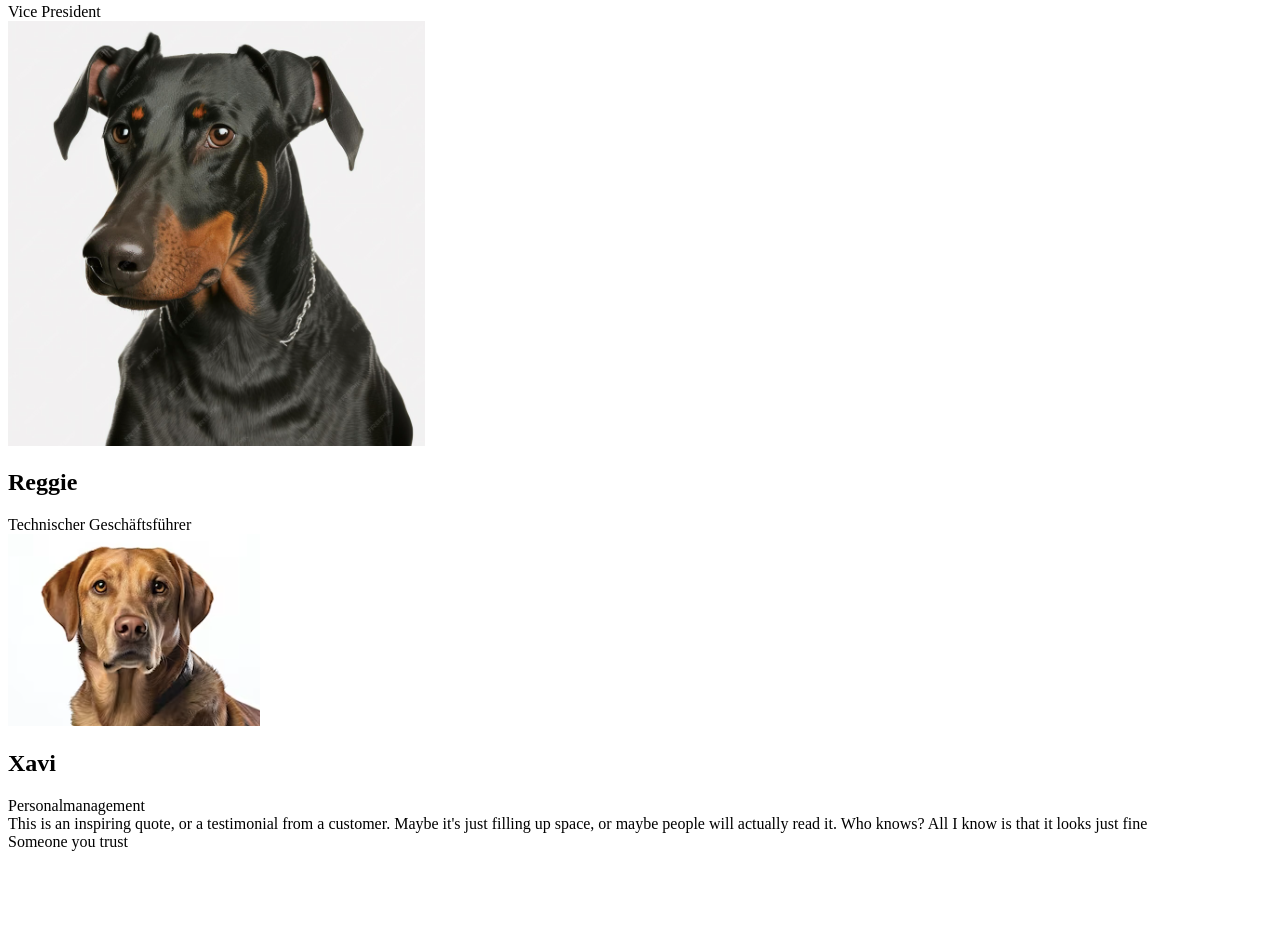
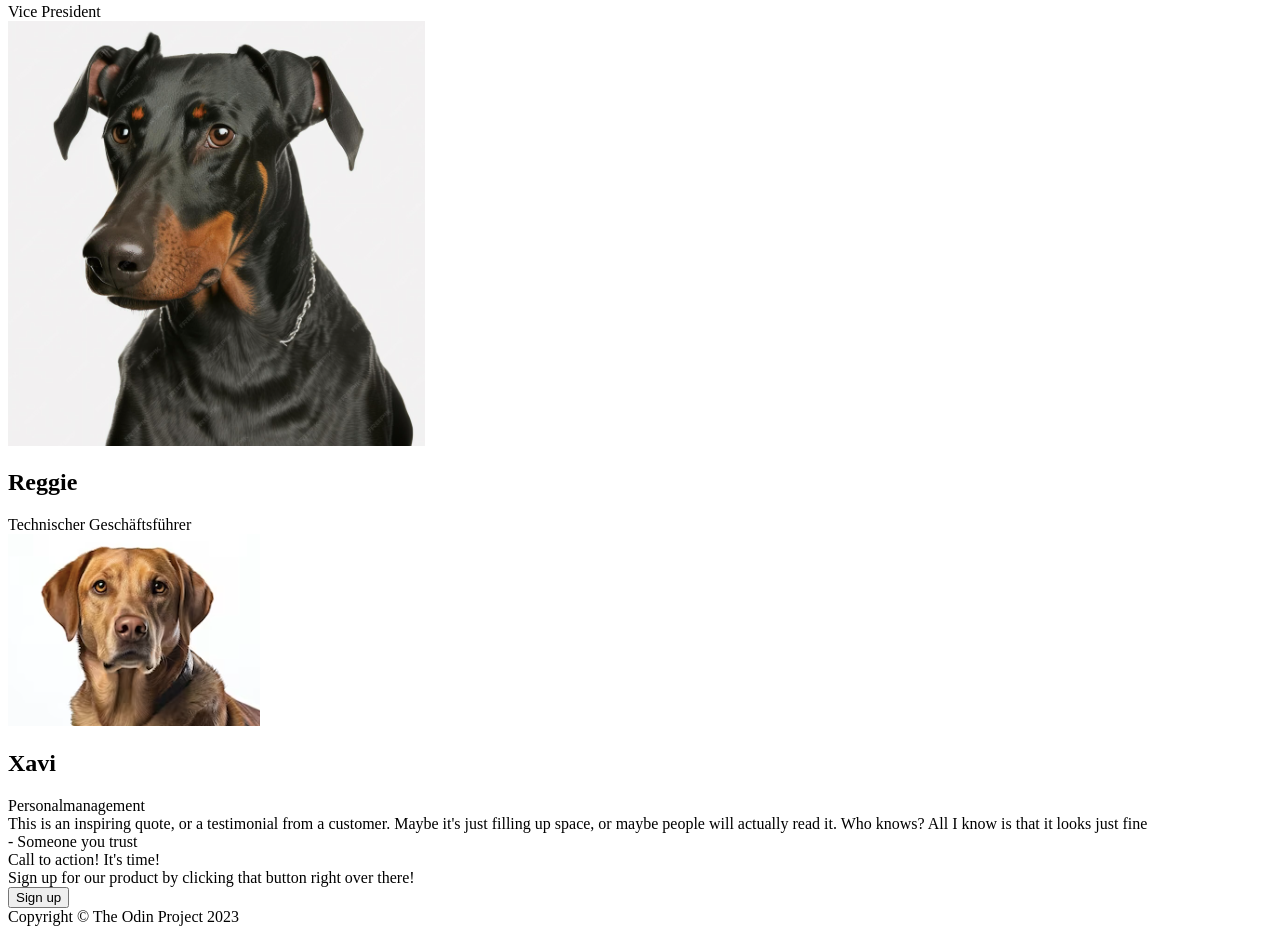
Before and after one commit to Harvis23/landing-page, a plain HTML site: page index.html in a window 1280 px wide. Shown: the part 1299-2233 px from the top of the page. Before the commit the page ends 2158 px from the top, so only its background shows below. Drawn offline with Linux system fonts and the light colour scheme.

Commit message:
Add section-3 container and footer

```diff
--- a/index.html
+++ b/index.html
@@ -6,6 +6,7 @@
     <title>Document</title>
 </head>
 <body>
+    <div class="section-1">
         <div class="header">
             <div class="logo">
                 Header Logo
@@ -26,10 +27,11 @@
                 <img src="../images/blue-kale.png" alt="Kaleidoscope">
             </div>
         </div>
+    </div>
 
+    <div class="section-2">
+        <div class="title">Say hello to some of our team!</div>
         <div class="team-info">
-        <div class="title">Say hello to some of our team!</div>
-        <div class="middle-container">
             <div class="info">
                 <img class="worker-icon"  src="../images/rottweiler.png" alt="rottweiler">
                 <h2>Max</h2>
@@ -53,10 +55,29 @@
         </div>
     </div>
 
-    <div class="quote-container">
+    <div class="section-3">
+        <div class="section wrapper">
             <div class="quote">This is an inspiring quote, or a testimonial from a customer. Maybe it's just filling up space, or maybe people will actually read it. Who knows? All I know is that it looks just fine</div>
-        <div class="author">Someone you trust</div>
+            <div class="author">- Someone you trust</div>
         </div>
+    </div>
+
+    <div class="section-4">
+        <div class="section wrapper">
+            <div class="cta">
+                <div class="cta_textBox">
+                    <div class="cta_textBox_big">Call to action! It's time!</div>
+                    <div class="cta_textBox_small">Sign up for our product by clicking that button right over there!</div>
+                <button>Sign up</button>
+                </div>
+            </div>
+        </div>
+    </div>
+
+    <footer>Copyright © The Odin Project 2023</footer>
+
+
+
 
 
 </body>
```
Lines whose indentation alone changed are shown as unchanged.
